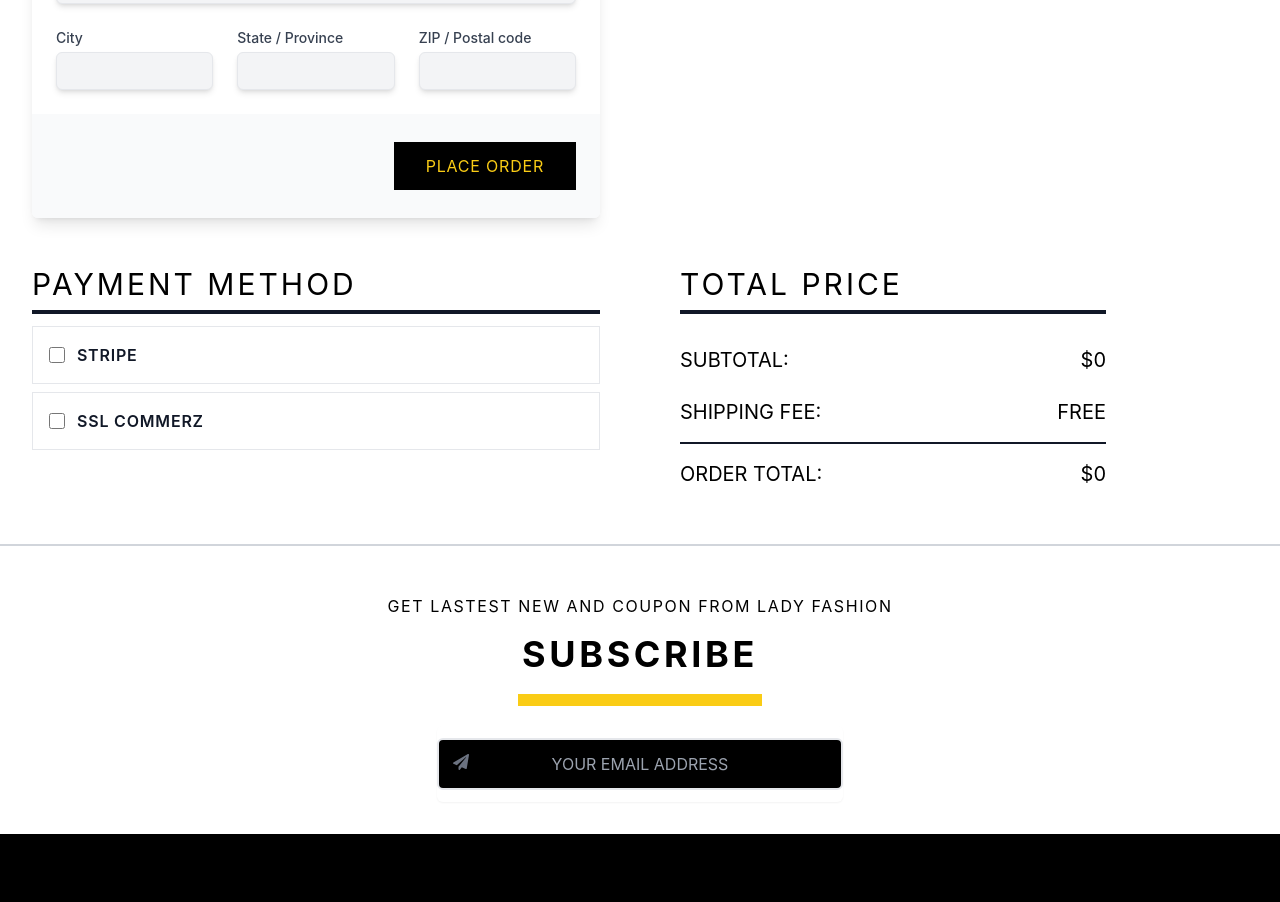
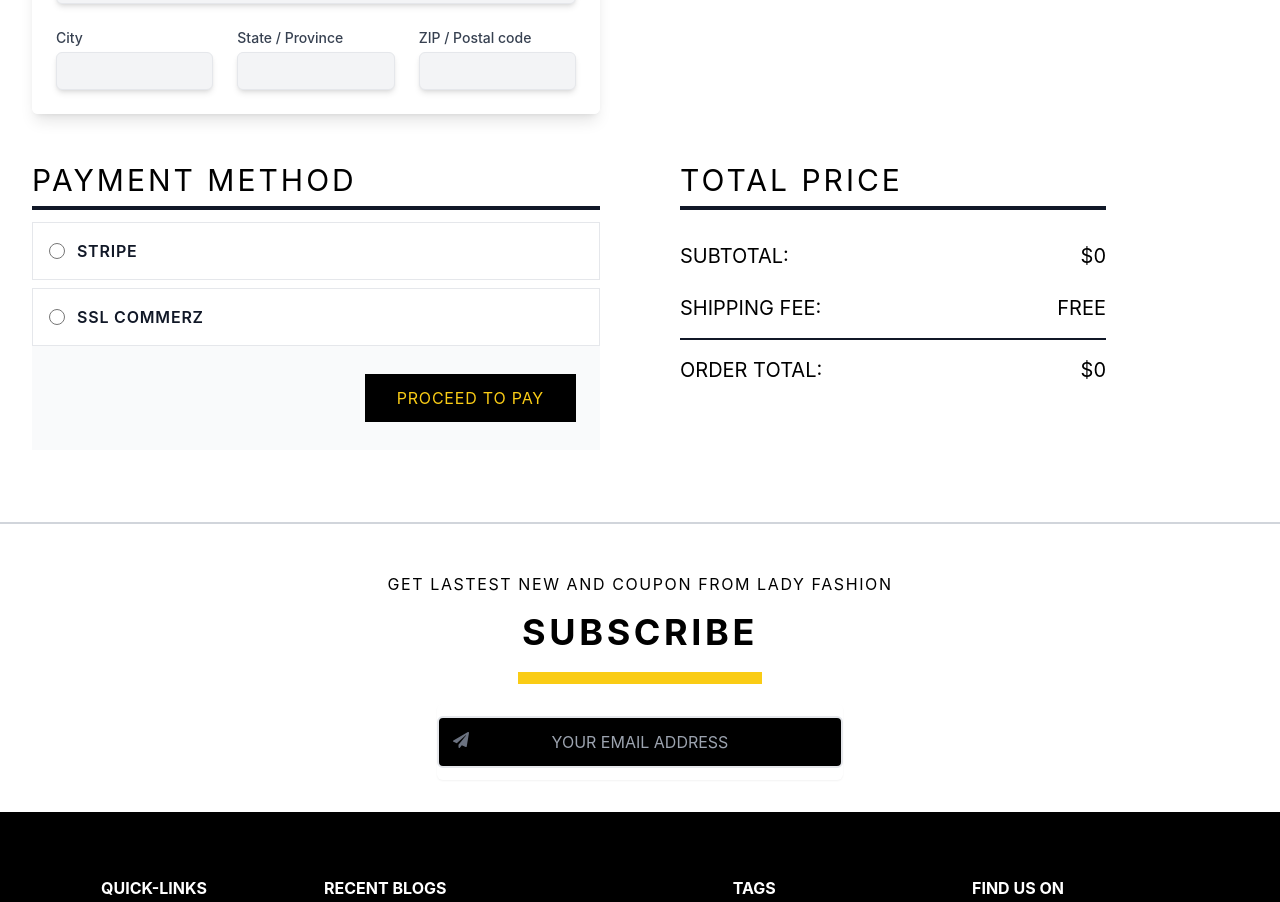
Before and after one commit to Pranta07/lady-client, a React (Create React App) app: page /checkout in a window 1280 px wide. Shown: the part 854-1756 px from the top of the page. Built offline with nearby package versions, Linux system fonts and the light colour scheme; no server answers; what tw-elements would draw is missing.

Commit message:
payment radio button added

```diff
--- a/src/Components/CheckoutPage/CheckoutPage.js
+++ b/src/Components/CheckoutPage/CheckoutPage.js
@@ -12,9 +12,13 @@ const CheckoutPage = () => {
     const {
         register,
         handleSubmit,
+        reset,
         formState: { errors },
     } = useForm();
-    const onSubmit = (data) => console.log(data);
+    const onSubmit = (data) => {
+        console.log(data);
+        // reset();
+    };
 
     return (
         <>
@@ -237,14 +241,14 @@ const CheckoutPage = () => {
                                                 </div>
                                             </div>
                                         </div>
-                                        <div className="px-4 py-3 bg-gray-50 text-right sm:px-6">
+                                        {/* <div className="px-4 py-3 bg-gray-50 text-right sm:px-6">
                                             <button
                                                 type="submit"
                                                 className="uppercase bg-black text-yellow-400 tracking-wider px-8 py-3 my-4 hover:bg-gray-900 cursor-pointer"
                                             >
                                                 Place Order
                                             </button>
-                                        </div>
+                                        </div> */}
                                     </div>
                                 </form>
                             </div>
@@ -263,12 +267,14 @@ const CheckoutPage = () => {
                         <h1 className="uppercase tracking-widest text-3xl pb-2 mb-3 border-b-4 border-gray-900">
                             Payment Method
                         </h1>
+                        <form onSubmit={handleSubmit(onSubmit)}>
                             <div className="flex items-center border p-4 mb-2">
                                 <input
                                     id="stripe"
-                                name="stripe"
-                                type="checkbox"
+                                    type="radio"
+                                    {...register("payType")}
                                     className="h-4 w-4 text-indigo-600 border-gray-300 rounded"
+                                    value="stripe"
                                 />
                                 <label
                                     htmlFor="stripe"
@@ -280,9 +286,10 @@ const CheckoutPage = () => {
                             <div className="flex items-center border p-4">
                                 <input
                                     id="ssl"
-                                name="ssl"
-                                type="checkbox"
+                                    type="radio"
+                                    {...register("payType")}
                                     className="h-4 w-4 text-indigo-600 border-gray-300 rounded"
+                                    value="ssl"
                                 />
                                 <label
                                     htmlFor="ssl"
@@ -291,6 +298,15 @@ const CheckoutPage = () => {
                                     SSL Commerz
                                 </label>
                             </div>
+                            <div className="px-4 py-3 bg-gray-50 text-right sm:px-6">
+                                <button
+                                    type="submit"
+                                    className="uppercase bg-black text-yellow-400 tracking-wider px-8 py-3 my-4 hover:bg-gray-900 cursor-pointer"
+                                >
+                                    Proceed To Pay
+                                </button>
+                            </div>
+                        </form>
                     </div>
                     <div className="mx-5 md:mx-8">
                         <TotalPrice
```
Lines whose indentation alone changed are shown as unchanged.
